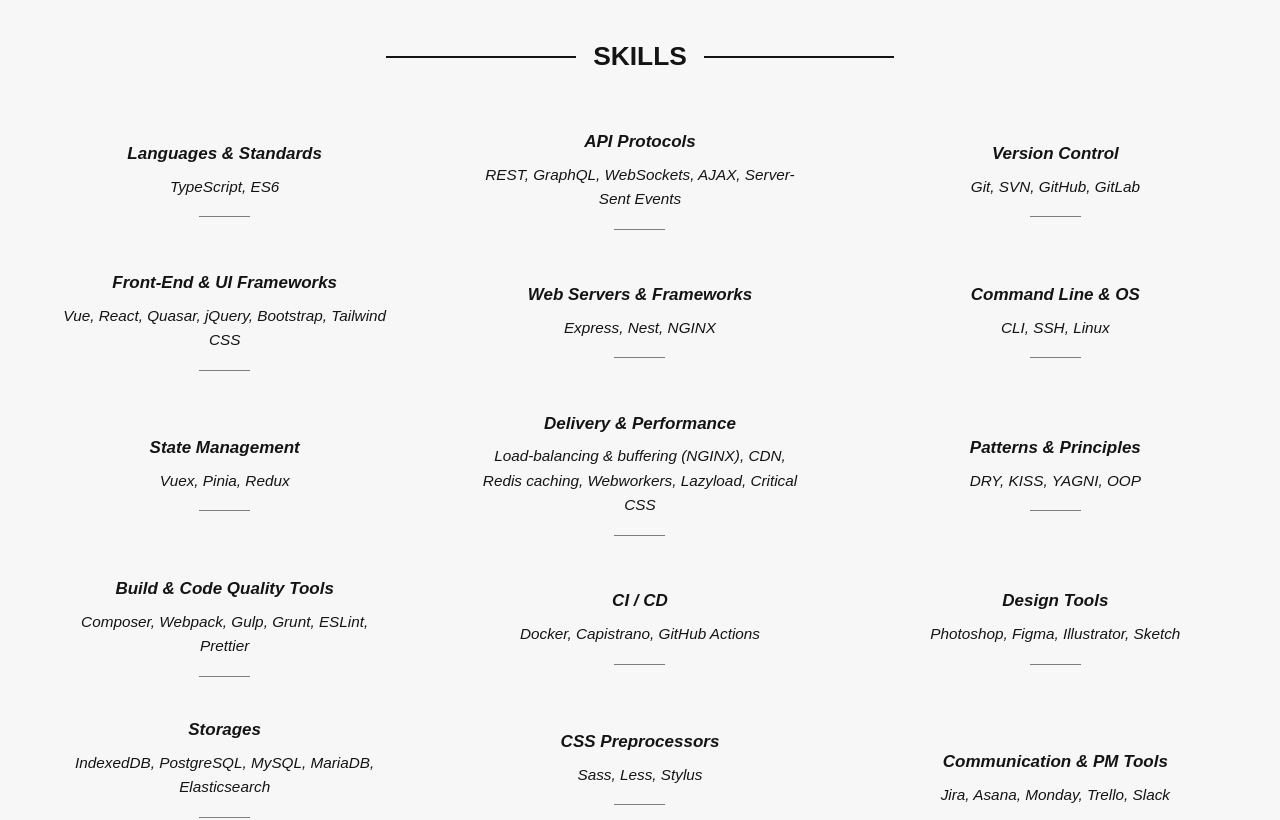
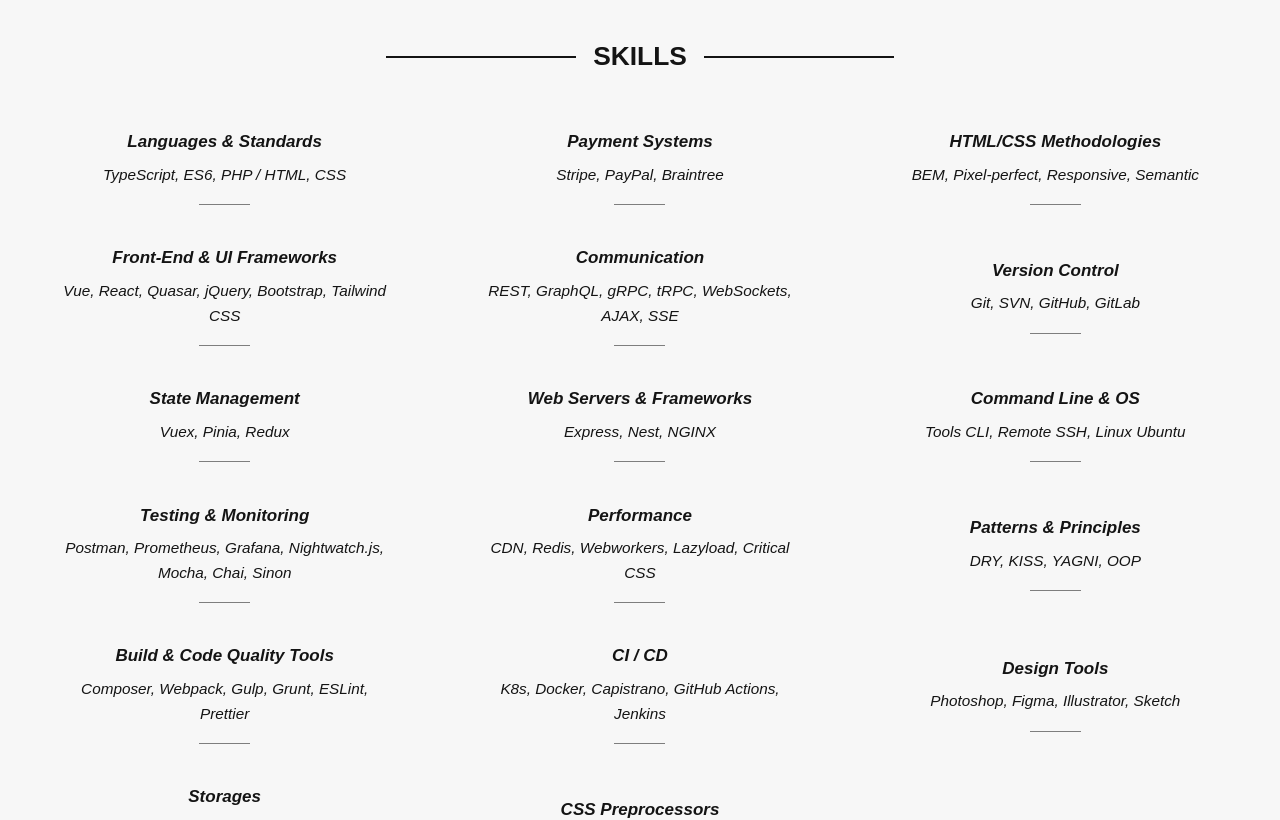
Before and after one commit to vadim-cvy/cv-public, a Vue app: page / in a window 1280 px wide. Shown: the part 1320-2140 px from the top of the page. Built offline with nearby package versions, Linux system fonts and the light colour scheme.

Commit message:
Add missing skills

```diff
--- a/src/components/Skills/Skills.vue
+++ b/src/components/Skills/Skills.vue
@@ -4,7 +4,7 @@
 const skillSections = [
   {
     label: 'Languages & Standards',
-    note: 'TypeScript, ES6',
+    note: 'TypeScript, ES6, PHP / HTML, CSS',
   },
   {
     label: 'Front-End & UI Frameworks',
@@ -14,45 +14,45 @@
     label: 'State Management',
     note: 'Vuex, Pinia, Redux',
   },
-  // {
-  //   label: 'Testing & Monitoring',
-  //   note: 'Postman, New Relic, Prometheus, Grafana, Nightwatch.js, Mocha, Chai, Sinon',
-  // },
+  {
+    label: 'Testing & Monitoring',
+    note: 'Postman, Prometheus, Grafana, Nightwatch.js, Mocha, Chai, Sinon',
+  },
   {
     label: 'Build & Code Quality Tools',
     note: 'Composer, Webpack, Gulp, Grunt, ESLint, Prettier',
   },
   {
     label: 'Storages',
-    note: 'IndexedDB, PostgreSQL, MySQL, MariaDB, Elasticsearch',
+    note: 'IndexedDB, PostgreSQL, MySQL, MariaDB, Elasticsearch, MongoDB, Redis, S3',
   },
   {
     label: 'Payment Systems',
     note: 'Stripe, PayPal, Braintree',
   },
   {
-    label: 'API Protocols',
-    note: 'REST, GraphQL, WebSockets, AJAX, Server-Sent Events',
+    label: 'Communication',
+    note: 'REST, GraphQL, gRPC, tRPC, WebSockets, AJAX, SSE',
   },
   {
     label: 'Web Servers & Frameworks',
     note: 'Express, Nest, NGINX',
   },
   {
-    label: 'Delivery & Performance',
-    note: 'Load-balancing & buffering (NGINX), CDN, Redis caching, Webworkers, Lazyload, Critical CSS',
+    label: 'Performance',
+    note: 'CDN, Redis, Webworkers, Lazyload, Critical CSS',
   },
   {
     label: 'CI / CD',
-    note: 'Docker, Capistrano, GitHub Actions',
+    note: 'K8s, Docker, Capistrano, GitHub Actions, Jenkins',
   },
   {
     label: 'CSS Preprocessors',
     note: 'Sass, Less, Stylus',
   },
   {
-    label: 'HTML/CSS Methodologies & Accessibility',
-    note: 'BEM, Pixel-perfect PSD-to-HTML, responsive, accessible, semantic',
+    label: 'HTML/CSS Methodologies',
+    note: 'BEM, Pixel-perfect, Responsive, Semantic',
   },
   {
     label: 'Version Control',
@@ -60,7 +60,7 @@
   },
   {
     label: 'Command Line & OS',
-    note: 'CLI, SSH, Linux',
+    note: 'Tools CLI, Remote SSH, Linux Ubuntu',
   },
   {
     label: 'Patterns & Principles',
```
